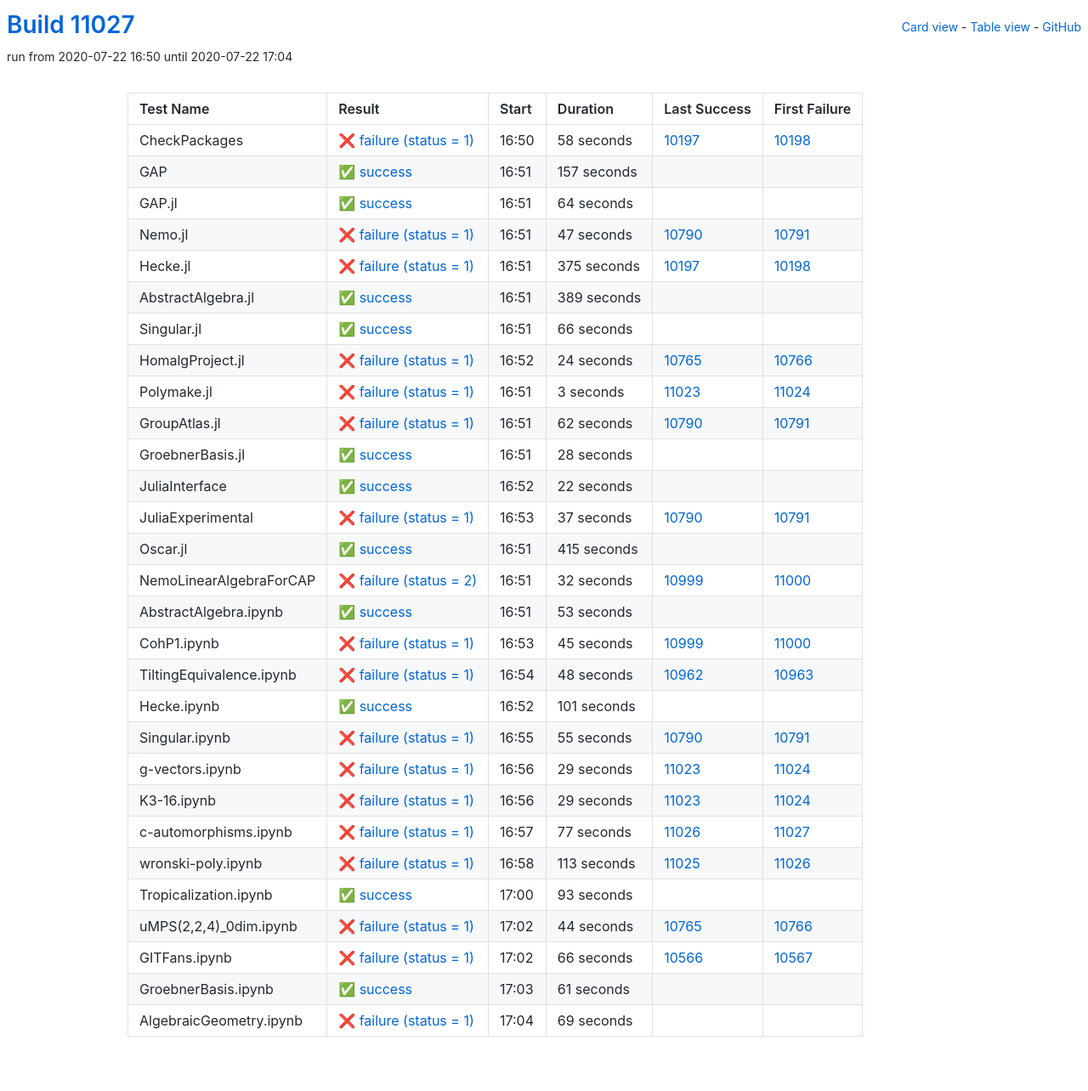
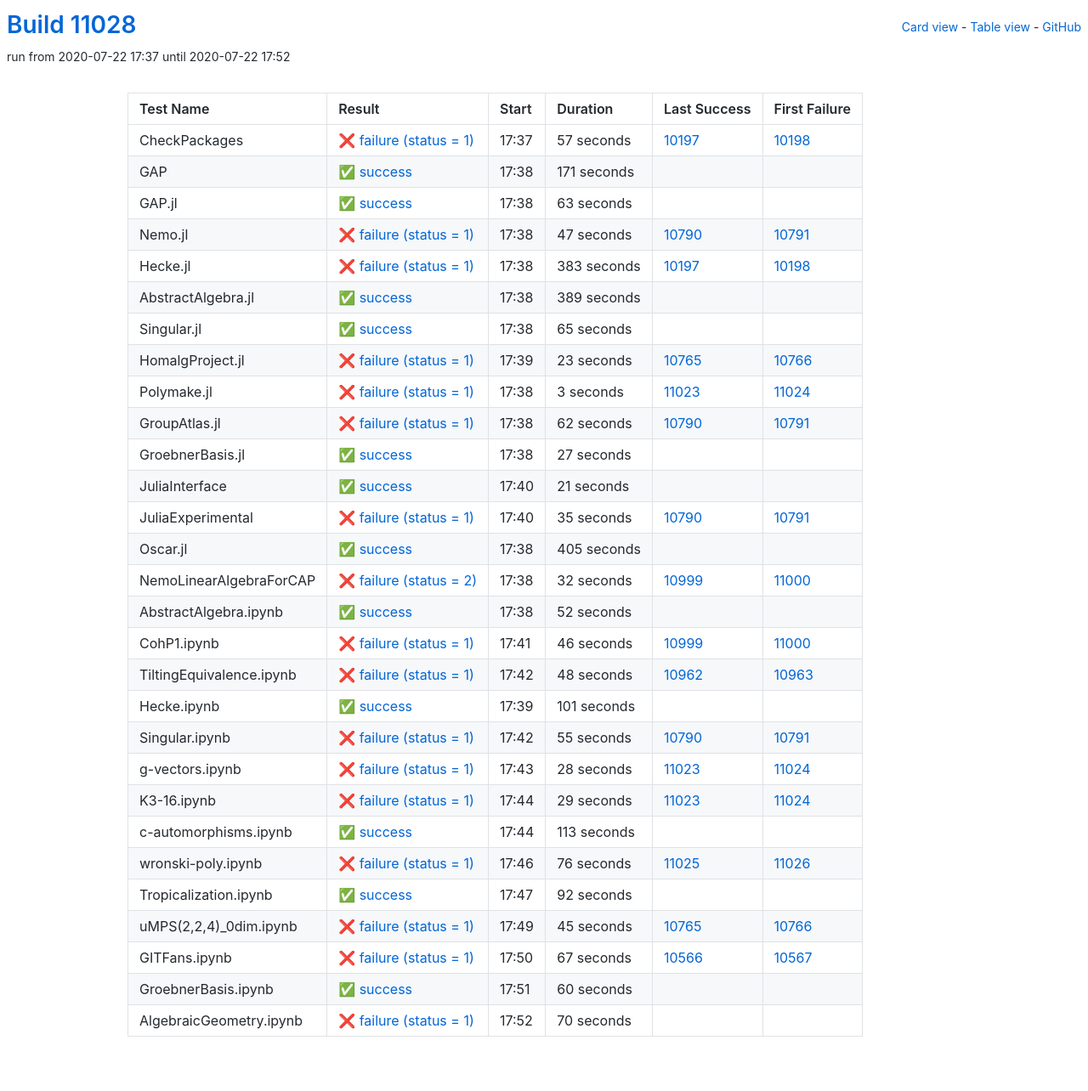
Before and after one commit to oscar-system/oscar-ci-status, a Jekyll site: the page built from table.html, in a window 1280 px wide. Shown: the whole page at 85% size. Built offline with Jekyll 4.4.1, drawn with Linux system fonts in a browser that asks for light colours.

Commit message:
Build #11028

```diff
--- a/_data/ci.yml
+++ b/_data/ci.yml
@@ -1,6 +1,6 @@
 ---
-build: 11027
-build_url: https://oscarci.mathematik.uni-kl.de/job/oscar/11027/
+build: 11028
+build_url: https://oscarci.mathematik.uni-kl.de/job/oscar/11028/
 job: oscar
 organization: oscar-system
 repo: oscar-ci-status
@@ -8,44 +8,44 @@
 tests:
 - name: CheckPackages
   id: checkpackages
-  log: https://oscarci.mathematik.uni-kl.de/job/oscar/11027/artifact/logs/build-11027/CheckPackages.log
-  start: 2020-07-22 16:50
+  log: https://oscarci.mathematik.uni-kl.de/job/oscar/11028/artifact/logs/build-11028/CheckPackages.log
+  start: 2020-07-22 17:37
   success: false
   exitcode: 1
   status: failure
-  duration: 58
+  duration: 57
   last_success: 10197
   last_success_url: https://oscarci.mathematik.uni-kl.de/job/oscar/10197/
   first_failure: 10198
   first_failure_url: https://oscarci.mathematik.uni-kl.de/job/oscar/10198/
 - name: GAP
   id: gap
-  log: https://oscarci.mathematik.uni-kl.de/job/oscar/11027/artifact/logs/build-11027/GAP.log
-  start: 2020-07-22 16:51
+  log: https://oscarci.mathematik.uni-kl.de/job/oscar/11028/artifact/logs/build-11028/GAP.log
+  start: 2020-07-22 17:38
   success: true
   exitcode: 0
   status: success
-  duration: 157
+  duration: 171
   last_success: false
   last_success_url:
   first_failure: false
   first_failure_url:
 - name: GAP.jl
   id: gap-jl
-  log: https://oscarci.mathematik.uni-kl.de/job/oscar/11027/artifact/logs/build-11027/GAP.jl.log
-  start: 2020-07-22 16:51
+  log: https://oscarci.mathematik.uni-kl.de/job/oscar/11028/artifact/logs/build-11028/GAP.jl.log
+  start: 2020-07-22 17:38
   success: true
   exitcode: 0
   status: success
-  duration: 64
+  duration: 63
   last_success: false
   last_success_url:
   first_failure: false
   first_failure_url:
 - name: Nemo.jl
   id: nemo-jl
-  log: https://oscarci.mathematik.uni-kl.de/job/oscar/11027/artifact/logs/build-11027/Nemo.jl.log
-  start: 2020-07-22 16:51
+  log: https://oscarci.mathematik.uni-kl.de/job/oscar/11028/artifact/logs/build-11028/Nemo.jl.log
+  start: 2020-07-22 17:38
   success: false
   exitcode: 1
   status: failure
@@ -56,20 +56,20 @@
   first_failure_url: https://oscarci.mathematik.uni-kl.de/job/oscar/10791/
 - name: Hecke.jl
   id: hecke-jl
-  log: https://oscarci.mathematik.uni-kl.de/job/oscar/11027/artifact/logs/build-11027/Hecke.jl.log
-  start: 2020-07-22 16:51
+  log: https://oscarci.mathematik.uni-kl.de/job/oscar/11028/artifact/logs/build-11028/Hecke.jl.log
+  start: 2020-07-22 17:38
   success: false
   exitcode: 1
   status: failure
-  duration: 375
+  duration: 383
   last_success: 10197
   last_success_url: https://oscarci.mathematik.uni-kl.de/job/oscar/10197/
   first_failure: 10198
   first_failure_url: https://oscarci.mathematik.uni-kl.de/job/oscar/10198/
 - name: AbstractAlgebra.jl
   id: abstractalgebra-jl
-  log: https://oscarci.mathematik.uni-kl.de/job/oscar/11027/artifact/logs/build-11027/AbstractAlgebra.jl.log
-  start: 2020-07-22 16:51
+  log: https://oscarci.mathematik.uni-kl.de/job/oscar/11028/artifact/logs/build-11028/AbstractAlgebra.jl.log
+  start: 2020-07-22 17:38
   success: true
   exitcode: 0
   status: success
@@ -80,32 +80,32 @@
   first_failure_url:
 - name: Singular.jl
   id: singular-jl
-  log: https://oscarci.mathematik.uni-kl.de/job/oscar/11027/artifact/logs/build-11027/Singular.jl.log
-  start: 2020-07-22 16:51
+  log: https://oscarci.mathematik.uni-kl.de/job/oscar/11028/artifact/logs/build-11028/Singular.jl.log
+  start: 2020-07-22 17:38
   success: true
   exitcode: 0
   status: success
-  duration: 66
+  duration: 65
   last_success: false
   last_success_url:
   first_failure: false
   first_failure_url:
 - name: HomalgProject.jl
   id: homalgproject-jl
-  log: https://oscarci.mathematik.uni-kl.de/job/oscar/11027/artifact/logs/build-11027/HomalgProject.jl.log
-  start: 2020-07-22 16:52
+  log: https://oscarci.mathematik.uni-kl.de/job/oscar/11028/artifact/logs/build-11028/HomalgProject.jl.log
+  start: 2020-07-22 17:39
   success: false
   exitcode: 1
   status: failure
-  duration: 24
+  duration: 23
   last_success: 10765
   last_success_url: https://oscarci.mathematik.uni-kl.de/job/oscar/10765/
   first_failure: 10766
   first_failure_url: https://oscarci.mathematik.uni-kl.de/job/oscar/10766/
 - name: Polymake.jl
   id: polymake-jl
-  log: https://oscarci.mathematik.uni-kl.de/job/oscar/11027/artifact/logs/build-11027/Polymake.jl.log
-  start: 2020-07-22 16:51
+  log: https://oscarci.mathematik.uni-kl.de/job/oscar/11028/artifact/logs/build-11028/Polymake.jl.log
+  start: 2020-07-22 17:38
   success: false
   exitcode: 1
   status: failure
@@ -116,8 +116,8 @@
   first_failure_url: https://oscarci.mathematik.uni-kl.de/job/oscar/11024/
 - name: GroupAtlas.jl
   id: groupatlas-jl
-  log: https://oscarci.mathematik.uni-kl.de/job/oscar/11027/artifact/logs/build-11027/GroupAtlas.jl.log
-  start: 2020-07-22 16:51
+  log: https://oscarci.mathematik.uni-kl.de/job/oscar/11028/artifact/logs/build-11028/GroupAtlas.jl.log
+  start: 2020-07-22 17:38
   success: false
   exitcode: 1
   status: failure
@@ -128,56 +128,56 @@
   first_failure_url: https://oscarci.mathematik.uni-kl.de/job/oscar/10791/
 - name: GroebnerBasis.jl
   id: groebnerbasis-jl
-  log: https://oscarci.mathematik.uni-kl.de/job/oscar/11027/artifact/logs/build-11027/GroebnerBasis.jl.log
-  start: 2020-07-22 16:51
+  log: https://oscarci.mathematik.uni-kl.de/job/oscar/11028/artifact/logs/build-11028/GroebnerBasis.jl.log
+  start: 2020-07-22 17:38
   success: true
   exitcode: 0
   status: success
-  duration: 28
+  duration: 27
   last_success: false
   last_success_url:
   first_failure: false
   first_failure_url:
 - name: JuliaInterface
   id: juliainterface
-  log: https://oscarci.mathematik.uni-kl.de/job/oscar/11027/artifact/logs/build-11027/JuliaInterface.log
-  start: 2020-07-22 16:52
+  log: https://oscarci.mathematik.uni-kl.de/job/oscar/11028/artifact/logs/build-11028/JuliaInterface.log
+  start: 2020-07-22 17:40
   success: true
   exitcode: 0
   status: success
-  duration: 22
+  duration: 21
   last_success: false
   last_success_url:
   first_failure: false
   first_failure_url:
 - name: JuliaExperimental
   id: juliaexperimental
-  log: https://oscarci.mathematik.uni-kl.de/job/oscar/11027/artifact/logs/build-11027/JuliaExperimental.log
-  start: 2020-07-22 16:53
+  log: https://oscarci.mathematik.uni-kl.de/job/oscar/11028/artifact/logs/build-11028/JuliaExperimental.log
+  start: 2020-07-22 17:40
   success: false
   exitcode: 1
   status: failure
-  duration: 37
+  duration: 35
   last_success: 10790
   last_success_url: https://oscarci.mathematik.uni-kl.de/job/oscar/10790/
   first_failure: 10791
   first_failure_url: https://oscarci.mathematik.uni-kl.de/job/oscar/10791/
 - name: Oscar.jl
   id: oscar-jl
-  log: https://oscarci.mathematik.uni-kl.de/job/oscar/11027/artifact/logs/build-11027/Oscar.jl.log
-  start: 2020-07-22 16:51
+  log: https://oscarci.mathematik.uni-kl.de/job/oscar/11028/artifact/logs/build-11028/Oscar.jl.log
+  start: 2020-07-22 17:38
   success: true
   exitcode: 0
   status: success
-  duration: 415
+  duration: 405
   last_success: false
   last_success_url:
   first_failure: false
   first_failure_url:
 - name: NemoLinearAlgebraForCAP
   id: nemolinearalgebraforcap
-  log: https://oscarci.mathematik.uni-kl.de/job/oscar/11027/artifact/logs/build-11027/NemoLinearAlgebraForCAP.log
-  start: 2020-07-22 16:51
+  log: https://oscarci.mathematik.uni-kl.de/job/oscar/11028/artifact/logs/build-11028/NemoLinearAlgebraForCAP.log
+  start: 2020-07-22 17:38
   success: false
   exitcode: 2
   status: failure
@@ -188,32 +188,32 @@
   first_failure_url: https://oscarci.mathematik.uni-kl.de/job/oscar/11000/
 - name: AbstractAlgebra.ipynb
   id: abstractalgebra-ipynb
-  log: https://oscarci.mathematik.uni-kl.de/job/oscar/11027/artifact/logs/build-11027/AbstractAlgebra.ipynb.log
-  start: 2020-07-22 16:51
+  log: https://oscarci.mathematik.uni-kl.de/job/oscar/11028/artifact/logs/build-11028/AbstractAlgebra.ipynb.log
+  start: 2020-07-22 17:38
   success: true
   exitcode: 0
   status: success
-  duration: 53
+  duration: 52
   last_success: false
   last_success_url:
   first_failure: false
   first_failure_url:
 - name: CohP1.ipynb
   id: cohp1-ipynb
-  log: https://oscarci.mathematik.uni-kl.de/job/oscar/11027/artifact/logs/build-11027/CohP1.ipynb.log
-  start: 2020-07-22 16:53
+  log: https://oscarci.mathematik.uni-kl.de/job/oscar/11028/artifact/logs/build-11028/CohP1.ipynb.log
+  start: 2020-07-22 17:41
   success: false
   exitcode: 1
   status: failure
-  duration: 45
+  duration: 46
   last_success: 10999
   last_success_url: https://oscarci.mathematik.uni-kl.de/job/oscar/10999/
   first_failure: 11000
   first_failure_url: https://oscarci.mathematik.uni-kl.de/job/oscar/11000/
 - name: TiltingEquivalence.ipynb
   id: tiltingequivalence-ipynb
-  log: https://oscarci.mathematik.uni-kl.de/job/oscar/11027/artifact/logs/build-11027/TiltingEquivalence.ipynb.log
-  start: 2020-07-22 16:54
+  log: https://oscarci.mathematik.uni-kl.de/job/oscar/11028/artifact/logs/build-11028/TiltingEquivalence.ipynb.log
+  start: 2020-07-22 17:42
   success: false
   exitcode: 1
   status: failure
@@ -224,8 +224,8 @@
   first_failure_url: https://oscarci.mathematik.uni-kl.de/job/oscar/10963/
 - name: Hecke.ipynb
   id: hecke-ipynb
-  log: https://oscarci.mathematik.uni-kl.de/job/oscar/11027/artifact/logs/build-11027/Hecke.ipynb.log
-  start: 2020-07-22 16:52
+  log: https://oscarci.mathematik.uni-kl.de/job/oscar/11028/artifact/logs/build-11028/Hecke.ipynb.log
+  start: 2020-07-22 17:39
   success: true
   exitcode: 0
   status: success
@@ -236,8 +236,8 @@
   first_failure_url:
 - name: Singular.ipynb
   id: singular-ipynb
-  log: https://oscarci.mathematik.uni-kl.de/job/oscar/11027/artifact/logs/build-11027/Singular.ipynb.log
-  start: 2020-07-22 16:55
+  log: https://oscarci.mathematik.uni-kl.de/job/oscar/11028/artifact/logs/build-11028/Singular.ipynb.log
+  start: 2020-07-22 17:42
   success: false
   exitcode: 1
   status: failure
@@ -248,20 +248,20 @@
   first_failure_url: https://oscarci.mathematik.uni-kl.de/job/oscar/10791/
 - name: g-vectors.ipynb
   id: g-vectors-ipynb
-  log: https://oscarci.mathematik.uni-kl.de/job/oscar/11027/artifact/logs/build-11027/g-vectors.ipynb.log
-  start: 2020-07-22 16:56
+  log: https://oscarci.mathematik.uni-kl.de/job/oscar/11028/artifact/logs/build-11028/g-vectors.ipynb.log
+  start: 2020-07-22 17:43
   success: false
   exitcode: 1
   status: failure
-  duration: 29
+  duration: 28
   last_success: 11023
   last_success_url: https://oscarci.mathematik.uni-kl.de/job/oscar/11023/
   first_failure: 11024
   first_failure_url: https://oscarci.mathematik.uni-kl.de/job/oscar/11024/
 - name: K3-16.ipynb
   id: k3-16-ipynb
-  log: https://oscarci.mathematik.uni-kl.de/job/oscar/11027/artifact/logs/build-11027/K3-16.ipynb.log
-  start: 2020-07-22 16:56
+  log: https://oscarci.mathematik.uni-kl.de/job/oscar/11028/artifact/logs/build-11028/K3-16.ipynb.log
+  start: 2020-07-22 17:44
   success: false
   exitcode: 1
   status: failure
@@ -272,84 +272,84 @@
   first_failure_url: https://oscarci.mathematik.uni-kl.de/job/oscar/11024/
 - name: c-automorphisms.ipynb
   id: c-automorphisms-ipynb
-  log: https://oscarci.mathematik.uni-kl.de/job/oscar/11027/artifact/logs/build-11027/c-automorphisms.ipynb.log
-  start: 2020-07-22 16:57
+  log: https://oscarci.mathematik.uni-kl.de/job/oscar/11028/artifact/logs/build-11028/c-automorphisms.ipynb.log
+  start: 2020-07-22 17:44
+  success: true
+  exitcode: 0
+  status: success
+  duration: 113
+  last_success: false
+  last_success_url:
+  first_failure: false
+  first_failure_url:
+- name: wronski-poly.ipynb
+  id: wronski-poly-ipynb
+  log: https://oscarci.mathematik.uni-kl.de/job/oscar/11028/artifact/logs/build-11028/wronski-poly.ipynb.log
+  start: 2020-07-22 17:46
   success: false
   exitcode: 1
   status: failure
-  duration: 77
-  last_success: 11026
-  last_success_url: https://oscarci.mathematik.uni-kl.de/job/oscar/11026/
-  first_failure: 11027
-  first_failure_url: https://oscarci.mathematik.uni-kl.de/job/oscar/11027/
-- name: wronski-poly.ipynb
-  id: wronski-poly-ipynb
-  log: https://oscarci.mathematik.uni-kl.de/job/oscar/11027/artifact/logs/build-11027/wronski-poly.ipynb.log
-  start: 2020-07-22 16:58
-  success: false
-  exitcode: 1
-  status: failure
-  duration: 113
+  duration: 76
   last_success: 11025
   last_success_url: https://oscarci.mathematik.uni-kl.de/job/oscar/11025/
   first_failure: 11026
   first_failure_url: https://oscarci.mathematik.uni-kl.de/job/oscar/11026/
 - name: Tropicalization.ipynb
   id: tropicalization-ipynb
-  log: https://oscarci.mathematik.uni-kl.de/job/oscar/11027/artifact/logs/build-11027/Tropicalization.ipynb.log
-  start: 2020-07-22 17:00
+  log: https://oscarci.mathematik.uni-kl.de/job/oscar/11028/artifact/logs/build-11028/Tropicalization.ipynb.log
+  start: 2020-07-22 17:47
   success: true
   exitcode: 0
   status: success
-  duration: 93
+  duration: 92
   last_success: false
   last_success_url:
   first_failure: false
   first_failure_url:
 - name: uMPS(2,2,4)_0dim.ipynb
   id: umps-2-2-4-0dim-ipynb
-  log: https://oscarci.mathematik.uni-kl.de/job/oscar/11027/artifact/logs/build-11027/uMPS-2-2-4-_0dim.ipynb.log
-  start: 2020-07-22 17:02
+  log: https://oscarci.mathematik.uni-kl.de/job/oscar/11028/artifact/logs/build-11028/uMPS-2-2-4-_0dim.ipynb.log
+  start: 2020-07-22 17:49
   success: false
   exitcode: 1
   status: failure
-  duration: 44
+  duration: 45
   last_success: 10765
   last_success_url: https://oscarci.mathematik.uni-kl.de/job/oscar/10765/
   first_failure: 10766
   first_failure_url: https://oscarci.mathematik.uni-kl.de/job/oscar/10766/
 - name: GITFans.ipynb
   id: gitfans-ipynb
-  log: https://oscarci.mathematik.uni-kl.de/job/oscar/11027/artifact/logs/build-11027/GITFans.ipynb.log
-  start: 2020-07-22 17:02
+  log: https://oscarci.mathematik.uni-kl.de/job/oscar/11028/artifact/logs/build-11028/GITFans.ipynb.log
+  start: 2020-07-22 17:50
   success: false
   exitcode: 1
   status: failure
-  duration: 66
+  duration: 67
   last_success: 10566
   last_success_url: https://oscarci.mathematik.uni-kl.de/job/oscar/10566/
   first_failure: 10567
   first_failure_url: https://oscarci.mathematik.uni-kl.de/job/oscar/10567/
 - name: GroebnerBasis.ipynb
   id: groebnerbasis-ipynb
-  log: https://oscarci.mathematik.uni-kl.de/job/oscar/11027/artifact/logs/build-11027/GroebnerBasis.ipynb.log
-  start: 2020-07-22 17:03
+  log: https://oscarci.mathematik.uni-kl.de/job/oscar/11028/artifact/logs/build-11028/GroebnerBasis.ipynb.log
+  start: 2020-07-22 17:51
   success: true
   exitcode: 0
   status: success
-  duration: 61
+  duration: 60
   last_success: false
   last_success_url:
   first_failure: false
   first_failure_url:
 - name: AlgebraicGeometry.ipynb
   id: algebraicgeometry-ipynb
-  log: https://oscarci.mathematik.uni-kl.de/job/oscar/11027/artifact/logs/build-11027/AlgebraicGeometry.ipynb.log
-  start: 2020-07-22 17:04
+  log: https://oscarci.mathematik.uni-kl.de/job/oscar/11028/artifact/logs/build-11028/AlgebraicGeometry.ipynb.log
+  start: 2020-07-22 17:52
   success: false
   exitcode: 1
   status: failure
-  duration: 69
+  duration: 70
   last_success: false
   last_success_url:
   first_failure: false
```
Also changed, not shown: README.md.
